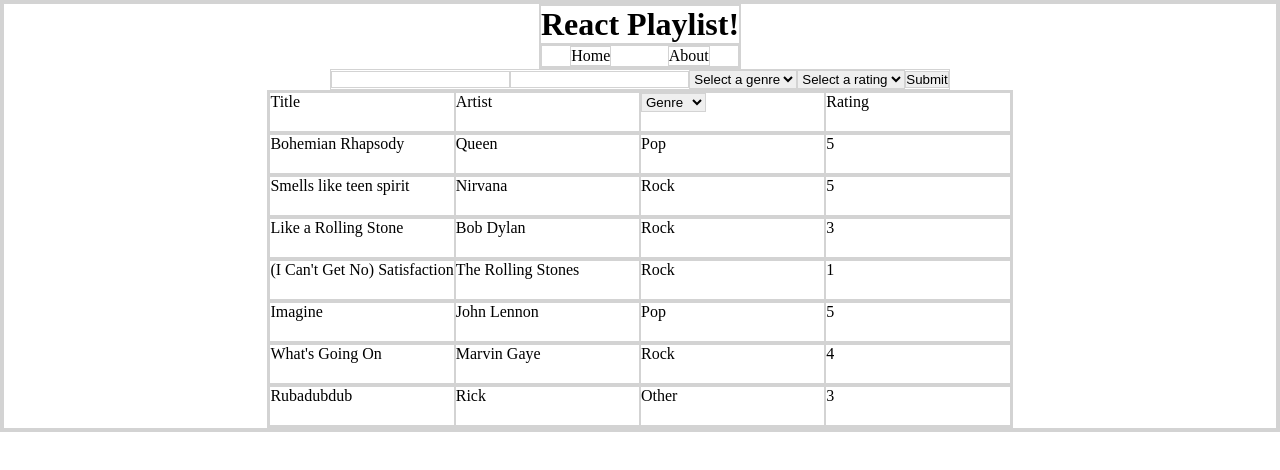
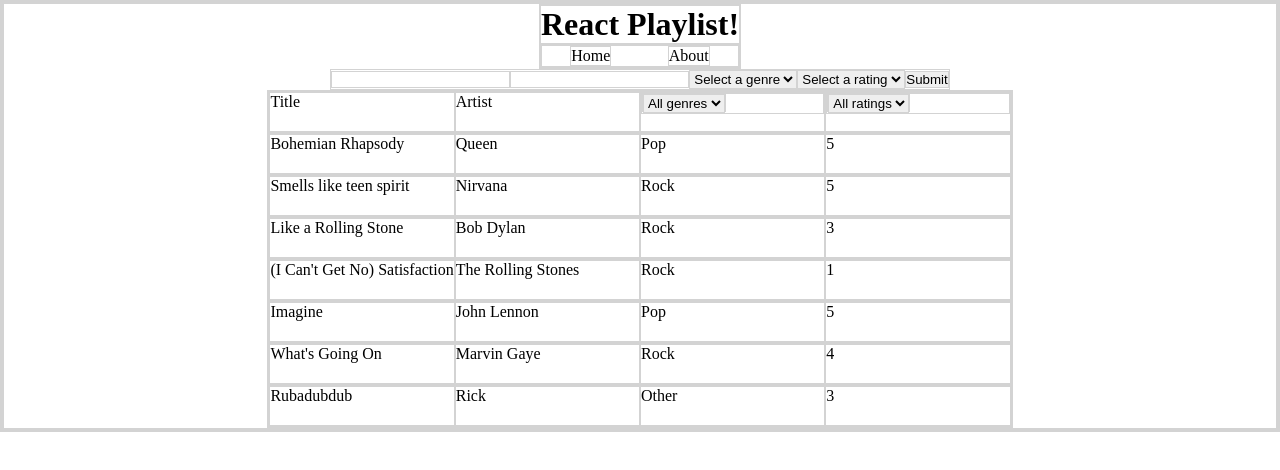
Before and after one commit to simongussenhoven/react-playlist, a React (Create React App) app: page / in a window 1280 px wide. Shown: the top 470 px of the page. Built offline with nearby package versions, Linux system fonts and the light colour scheme.

Commit message:
Finally a working filter

```diff
--- a/src/components/App.js
+++ b/src/components/App.js
@@ -9,17 +9,18 @@ class App extends React.Component {
     this.state = {
         songs:
         [
-          {id: 0, title: "Bohemian Rhapsody", artist: "Queen", genre: "Pop", rating: 5, visible: true},
-          {id: 2, title: "Smells like teen spirit", artist: "Nirvana", genre: "Rock", rating: 5, visible: true},
-          {id: 3, title: "Like a Rolling Stone", artist: "Bob Dylan", genre: "Rock", rating: 3, visible: true},
-          {id: 4, title: "(I Can't Get No) Satisfaction", artist: "	The Rolling Stones", genre: "Rock", rating: 1, visible: true},
-          {id: 5, title: "Imagine", artist: "John Lennon", genre: "Pop", rating: 5, visible: true},
-          {id: 6, title: "What's Going On", artist: "Marvin Gaye", genre: "Rock", rating: 4, visible: true},
-          {id: 9, title: "Rubadubdub", artist: "Rick", genre: "Other", rating: 3, visible: true}
+          {visible: true, id: 0, title: "Bohemian Rhapsody", artist: "Queen", genre: "Pop", rating: "5"},
+          {visible: true, id: 2, title: "Smells like teen spirit", artist: "Nirvana", genre: "Rock", rating: "5"},
+          {visible: true, id: 3, title: "Like a Rolling Stone", artist: "Bob Dylan", genre: "Rock", rating: "3"},
+          {visible: true, id: 4, title: "(I Can't Get No) Satisfaction", artist: "	The Rolling Stones", genre: "Rock", rating: "1"},
+          {visible: true, id: 5, title: "Imagine", artist: "John Lennon", genre: "Pop", rating: "5"},
+          {visible: true, id: 6, title: "What's Going On", artist: "Marvin Gaye", genre: "Rock", rating: "4"},
+          {visible: true, id: 9, title: "Rubadubdub", artist: "Rick", genre: "Other", rating: "3" }
         ]
     }
   }
 
+// function to add item
 addItem = (song) => {
   const songs = this.state.songs.concat(song)
   this.setState({
@@ -27,6 +28,7 @@ addItem = (song) => {
   })
 }
 
+//function to delete item
 deleteItem = (item) => {
   const songs = this.state.songs.filter(song => {
     return song.id !== item.id
@@ -35,16 +37,55 @@ deleteItem = (item) => {
     songs
   })
 }
+//function to filter items
+filter = (genre, rating) => {
+const songs = this.state.songs
 
-filter = (genre) => {
-  const songs = this.state.songs.map(song => {
-    if (song.genre === genre) {
-      song.visible = true;
-      return song
-    }
-    song.visible = false;
-    return song
-  })
+//if no filter is set, show all
+  if (genre === "All" && rating ==="All"){
+    songs.forEach(song => song.visible = true)
+  }
+
+//if there is a filter on rating, check if it meets filter value
+  else if (genre === "All") {
+    alert('filter on rating')
+    songs.forEach(song => {
+      if(song.rating === rating) {
+        song.visible=true
+      }
+      else {
+        song.visible=false
+      }
+    })
+  }
+
+//if there is a filter on genre, check if it meets filter value
+  else if (rating === "All") {
+    alert('filter on genre')
+    songs.forEach(song => {
+      if(song.genre === genre) {
+        song.visible=true
+      }
+      else {
+        song.visible=false
+      }
+    })
+  }
+
+//if there is a filter on both, check if it meets filter value
+  else {
+    alert('both filtered')
+    songs.forEach(song => {
+      if(song.rating === rating && song.genre === genre) {
+        song.visible=true
+      }
+      else {
+        song.visible=false
+      }
+    })
+  }
+
+//set new state
   this.setState({
     songs
   })
--- a/src/components/List.js
+++ b/src/components/List.js
@@ -2,6 +2,7 @@ import ListItem from './ListItem'
 import TableHeader from './TableHeader'
 
 function List(props) {
+    //if the song has visible=true, create a list item
     const items = props.songs.map(song => {
       if (song.visible) {
         return <ListItem {...song} deleteItem={props.deleteItem} key={song.id}/>
@@ -10,7 +11,9 @@ function List(props) {
     })
     return (
     <div className="list">
-        <TableHeader filter={props.filter}/>
+        <TableHeader
+        filter={props.filter}
+        />
         {items}
     </div>
   );
--- a/src/components/TableHeader.js
+++ b/src/components/TableHeader.js
@@ -1,27 +1,58 @@
+import React from 'react'
+
+  class TableHeader extends React.Component {
+    constructor(props) {
+      super(props);
+      this.state = {genre: 'All', rating: "All"};
+      this.handleChange = this.handleChange.bind(this);;
+    }
+  //set component state, if value = 1, there's a rating. otherwise, there's a genre
+    handleChange = async (e)=>{
+      if (e.target.value.length === 1) {
+        await this.setState({rating: e.target.value})
+      }
+      else {
+        await this.setState({genre: e.target.value})
+      }
+      try {this.props.filter(this.state.genre, this.state.rating)}
+      catch(error){alert(error)}
+      }
 
 
-function TableHeader (props) {
-  const handleSelect=(e)=>{
-    props.filter(e.target.value);
-  }
+  render() {
     return (
       <div className="list__row">
       <span>Title</span>
       <span>Artist</span>
-        <span className="list__genre">
-            <select
-            name='select'
-            value
-            onChange={handleSelect}>
-              <option select value=''>Genre</option>
+      <span>
+        <form>
+        <label>
+          <select value={this.state.genre} onChange={this.handleChange}>
+          <option select value='All'>All genres</option>
             <option select value='Pop'>Pop</option>
             <option select value='Rock'>Rock</option>
             <option select value='Hiphop'>Hiphop</option>
             <option select value='Other'>Other</option>
           </select>
+        </label>
+        </form>
       </span>
-      <span>Rating</span>
+      <span>
+        <form>
+        <label>
+          <select value={this.state.rating} onChange={this.handleChange}>
+          <option select value='All'>All ratings</option>
+            <option select value='5'>5</option>
+            <option select value='4'>4</option>
+            <option select value='3'>3</option>
+            <option select value='2'>2</option>
+            <option select value='1'>1</option>
+          </select>
+        </label>
+        </form>
+      </span>
       </div>
     );
   }
-  export default TableHeader;
+}
+export default TableHeader
```
Lines whose indentation alone changed are shown as unchanged.
